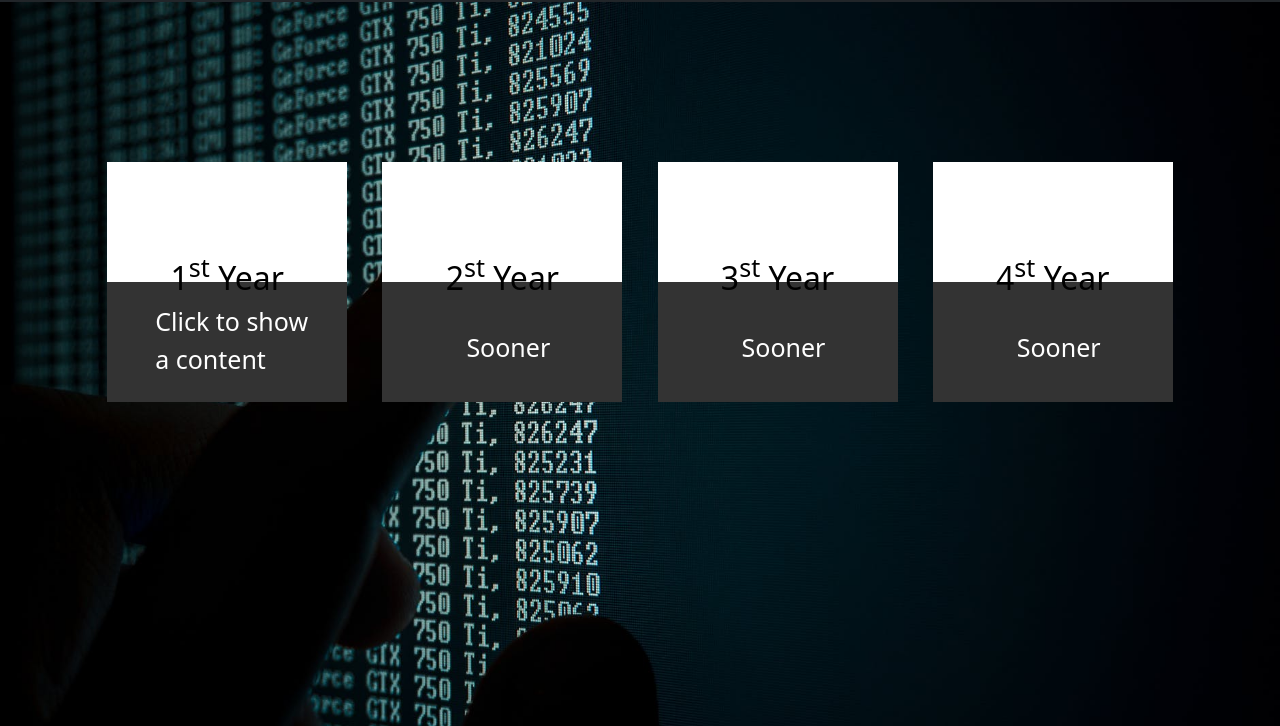
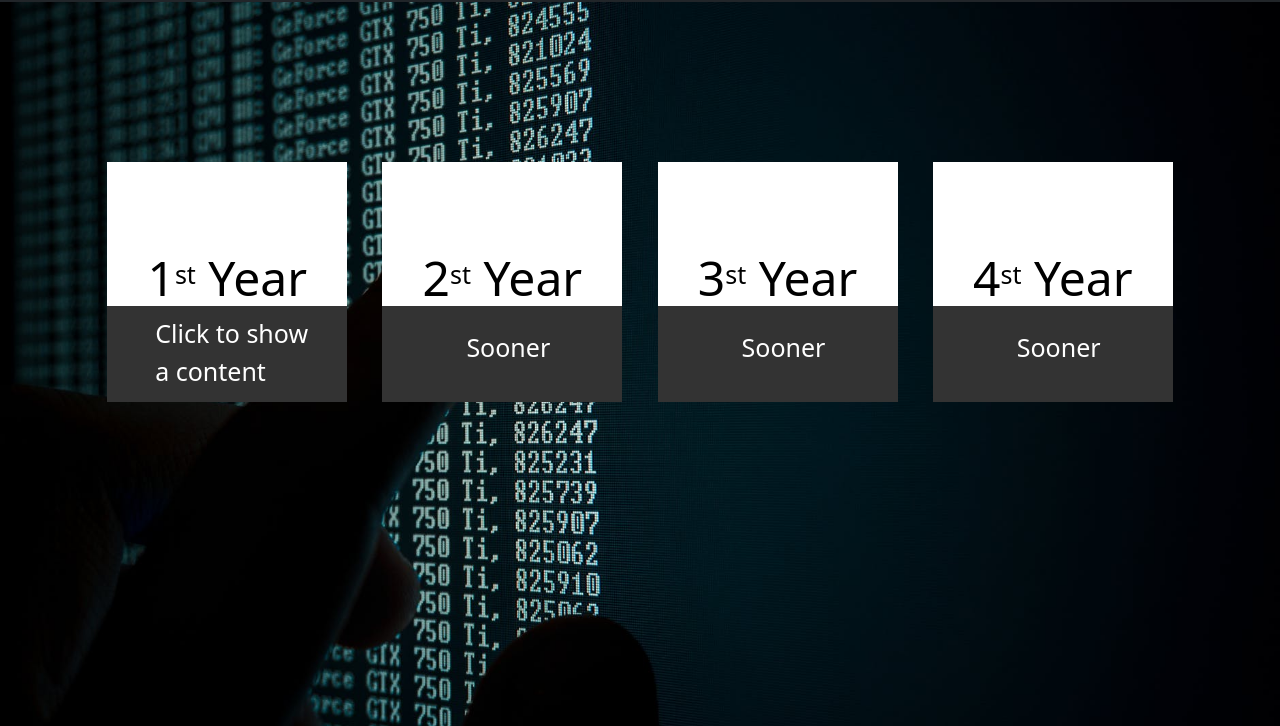
Before and after one commit to mr28374655/homePage, a plain HTML site: page index.html in a window 1280 px wide. Shown: the part 74-800 px from the top of the page. Drawn offline with Linux system fonts and the light colour scheme; files whose address does not match are found by name.

Commit message:
Update style.css

```diff
--- a/style.css
+++ b/style.css
@@ -39,7 +39,7 @@ header {
 .container div span {
   font-size: 25px;
   position: absolute;
-  bottom: 10%;
+  bottom: 5%;
   color: #fff;
   z-index: 2;
   left: 20%;
@@ -50,7 +50,7 @@ header {
   font-size: 20px;
   opacity: 0.8;
   background: #000;
-  height: 50%;
+  height: 40%;
   width: 100%;
   bottom: 0;
 }
@@ -68,6 +68,7 @@ header {
   height: 100%;
 }
 .container div h2 {
+  font-size: 3rem;
   transition: color;
   transition-duration: 0.4s;
 }
```
